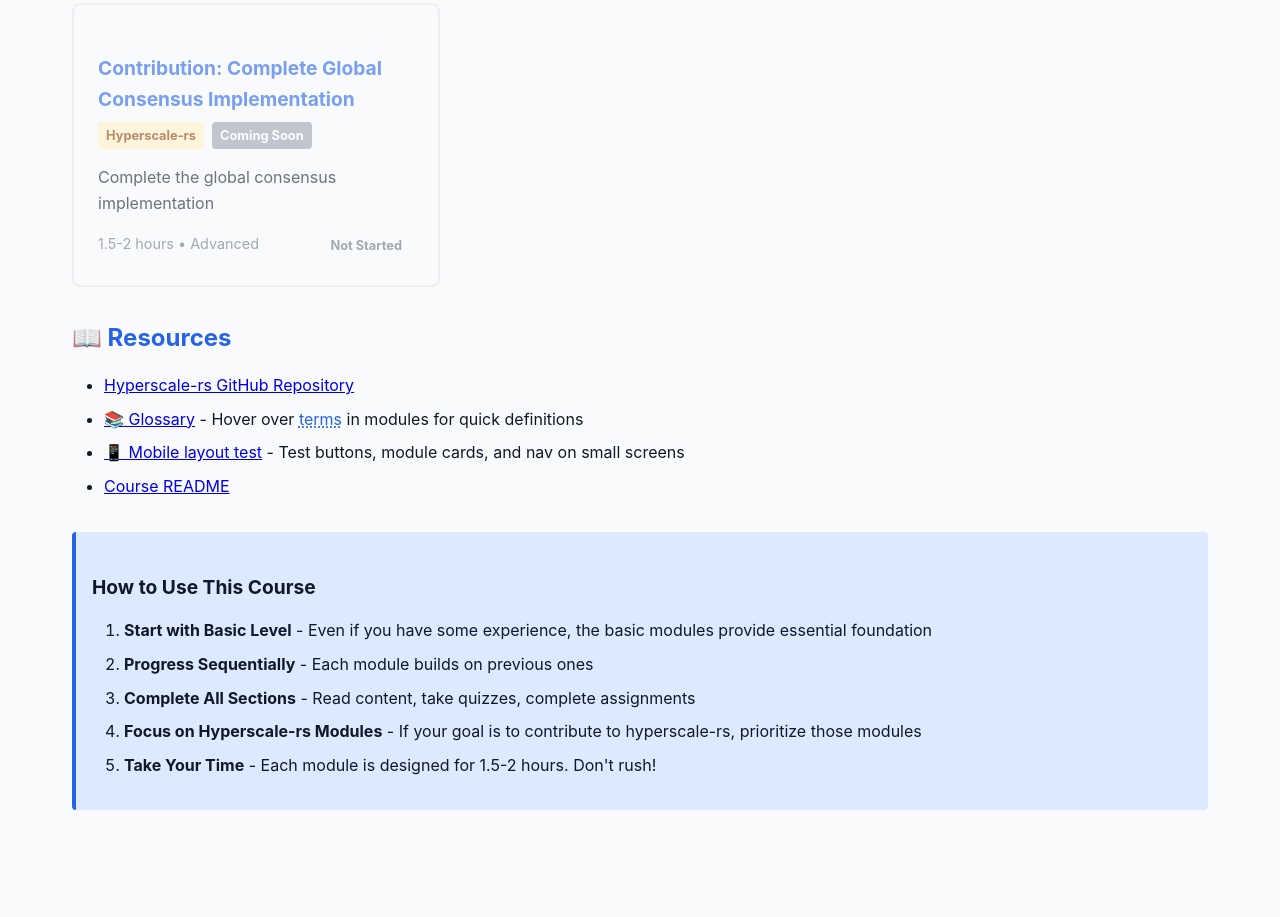
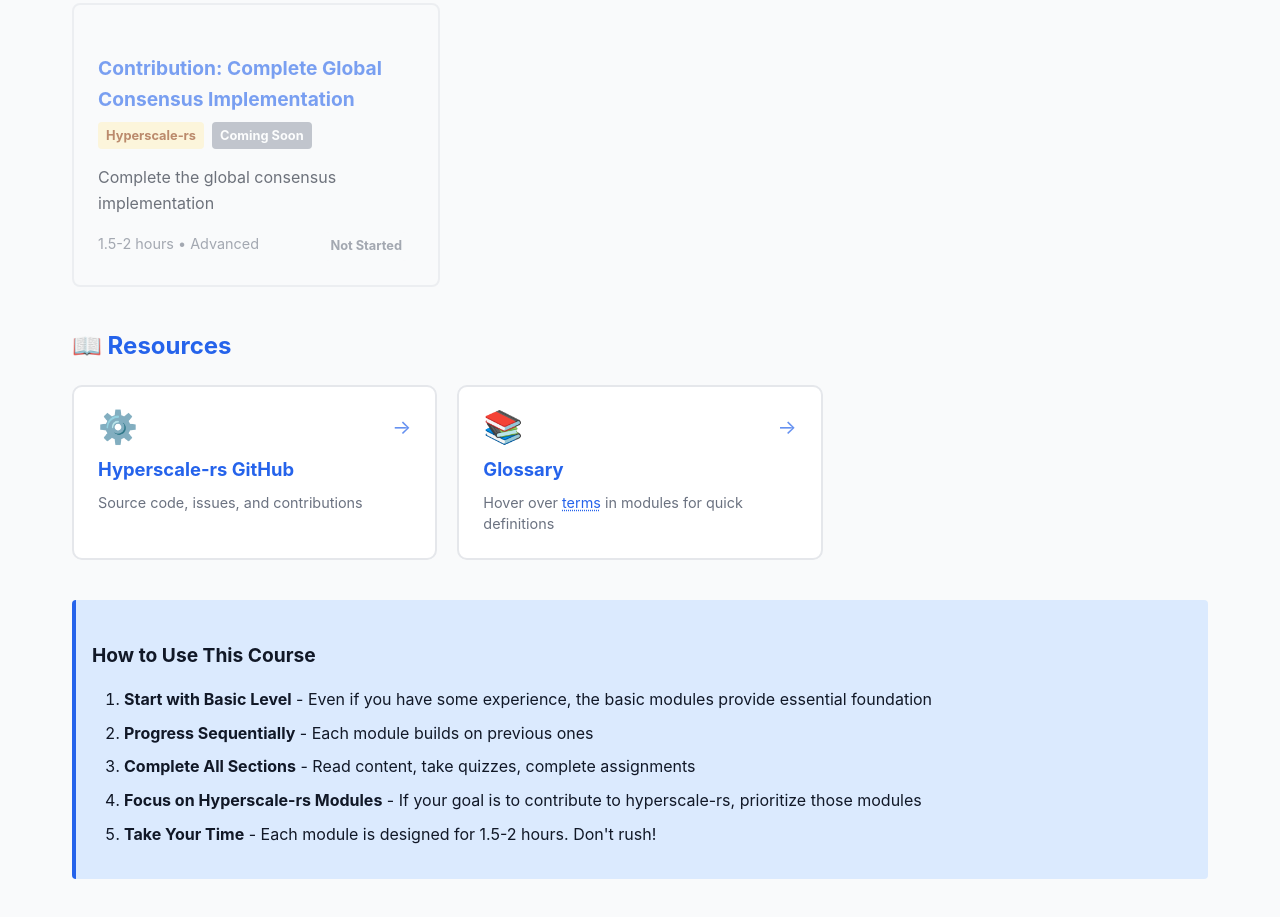
Before and after one commit to pprogrammingg/web3_modules, a plain HTML site: page index.html in a window 1280 px wide. Shown: the part 8438-9355 px from the top of the page. Before the commit the page ends 9296 px from the top, so only its background shows below. Drawn offline with Linux system fonts and the light colour scheme.

Commit message:
fix: links and view - YES

```diff
--- a/index.html
+++ b/index.html
@@ -63,12 +63,20 @@
 
         <div class="resources">
             <h2>📖 Resources</h2>
-            <ul>
-                <li><a href="https://github.com/flightofthefox/hyperscale-rs" target="_blank">Hyperscale-rs GitHub Repository</a></li>
-                <li><a href="glossary.html">📚 Glossary</a> - Hover over <span class="glossary-term" data-glossary="blockchain">terms</span> in modules for quick definitions</li>
-                <li><a href="mobile-test.html">📱 Mobile layout test</a> - Test buttons, module cards, and nav on small screens</li>
-                <li><a href="README.md" target="_blank">Course README</a></li>
-            </ul>
+            <div class="resource-grid">
+                <a href="https://github.com/flightofthefox/hyperscale-rs" target="_blank" rel="noopener" class="resource-card">
+                    <span class="resource-icon" aria-hidden="true">⚙️</span>
+                    <h3 class="resource-title">Hyperscale-rs GitHub</h3>
+                    <p class="resource-desc">Source code, issues, and contributions</p>
+                    <span class="resource-arrow">→</span>
+                </a>
+                <a href="glossary.html" class="resource-card">
+                    <span class="resource-icon" aria-hidden="true">📚</span>
+                    <h3 class="resource-title">Glossary</h3>
+                    <p class="resource-desc">Hover over <span class="glossary-term" data-glossary="blockchain">terms</span> in modules for quick definitions</p>
+                    <span class="resource-arrow">→</span>
+                </a>
+            </div>
         </div>
 
         <div class="info" style="margin-top: 2rem;">
--- a/shared/styles.css
+++ b/shared/styles.css
@@ -82,6 +82,35 @@
 .status-pending { background: var(--bg2); color: var(--text2); }
 .status-in-progress { background: #fef3c7; color: #92400e; }
 .status-completed { background: #d1fae5; color: #065f46; }
+
+/* Resources section: card grid */
+.resources { margin: 2.5rem 0; }
+.resources h2 { margin-bottom: 1.25rem; }
+.resource-grid { display: grid; grid-template-columns: repeat(auto-fill, minmax(280px, 1fr)); gap: 1.25rem; }
+.resource-card {
+    display: flex;
+    flex-direction: column;
+    align-items: flex-start;
+    padding: 1.5rem;
+    background: var(--bg);
+    border: 2px solid var(--border);
+    border-radius: 10px;
+    text-decoration: none;
+    color: inherit;
+    transition: all 0.25s ease;
+    position: relative;
+}
+.resource-card:hover {
+    border-color: var(--primary);
+    box-shadow: 0 6px 20px rgba(37, 99, 235, 0.12);
+    background: #fafbff;
+}
+.resource-card:hover .resource-arrow { transform: translateX(4px); opacity: 1; }
+.resource-icon { font-size: 2rem; margin-bottom: 0.75rem; line-height: 1; }
+.resource-title { margin: 0 0 0.5rem 0; font-size: 1.15rem; color: var(--primary); font-weight: 700; }
+.resource-desc { margin: 0; font-size: 0.9rem; color: var(--text2); line-height: 1.45; }
+.resource-card .resource-desc .glossary-term { color: var(--primary); }
+.resource-arrow { position: absolute; top: 1.5rem; right: 1.5rem; font-size: 1.25rem; color: var(--primary); opacity: 0.7; transition: transform 0.2s ease, opacity 0.2s ease; }
 
 .quiz-container { background: var(--bg); border: 2px solid var(--border); border-radius: 8px; padding: 1.5rem; margin: 1.5rem 0; }
 .question { margin-bottom: 1.5rem; }
```
